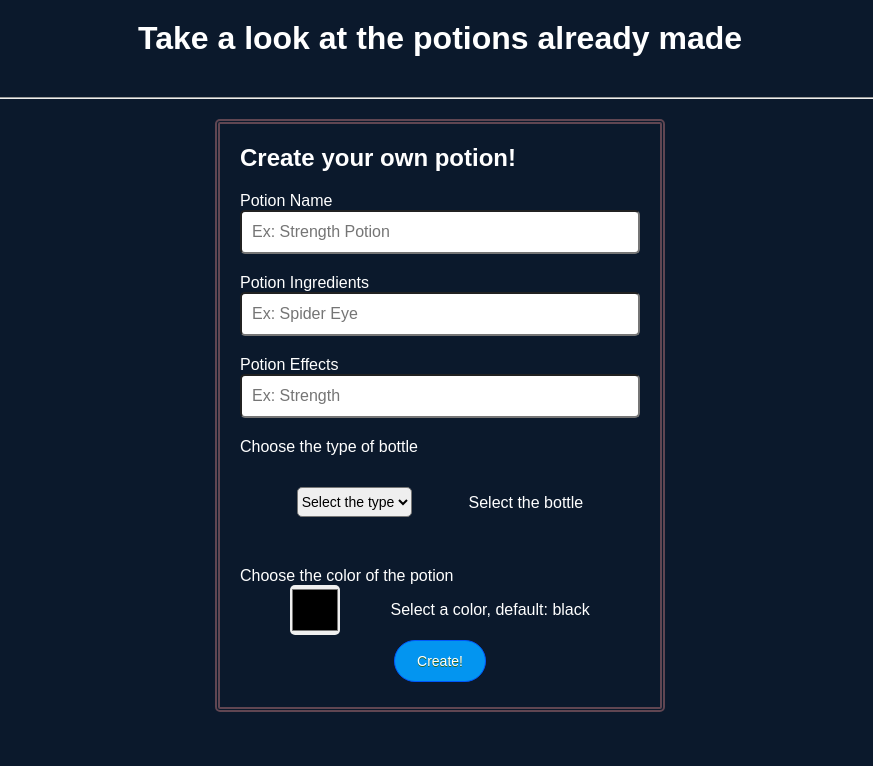
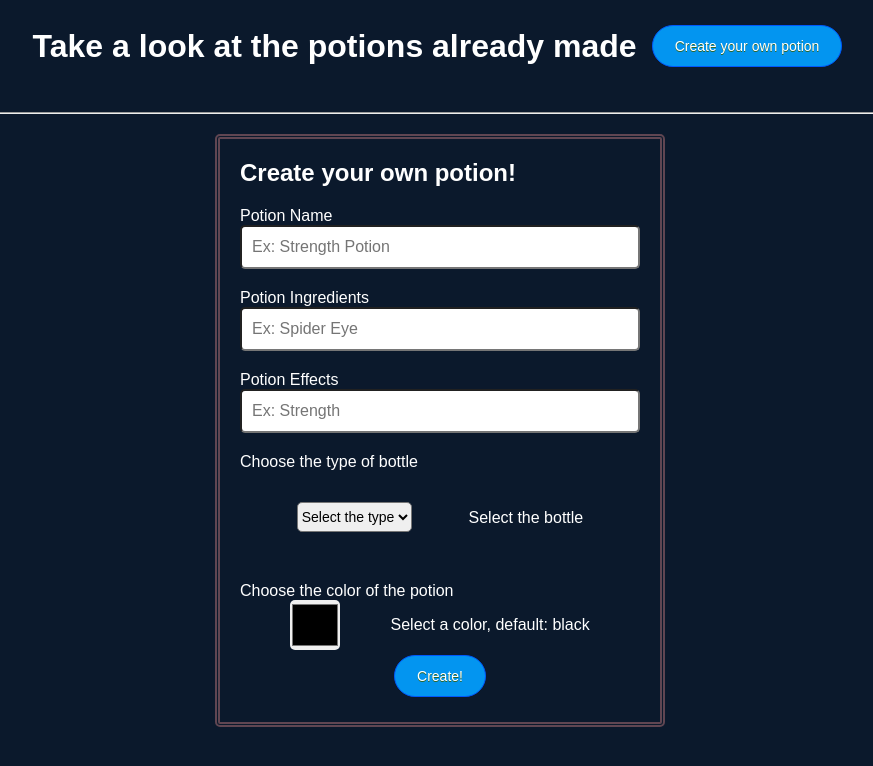
Before and after one commit to oFelpex/potion-maker, a website: page index.html in a window 1280 px wide. Shown: the whole page, without its empty margins (200-1073 px from the left). Drawn offline with Linux system fonts and the light colour scheme; no server answers.

Commit message:
✨ Add a button to scroll from the top to potion creator

```diff
--- a/index.html
+++ b/index.html
@@ -8,7 +8,12 @@
   </head>
   <body>
     <header id="header">
-      <h1>Take a look at the potions already made</h1>
+      <div style="display: flex; align-items: center; gap: 10px">
+        <h1>Take a look at the potions already made</h1>
+        <button onclick="scrollToPotionCreator()">
+          <span>Create your own potion</span>
+        </button>
+      </div>
       <section id="potion-showcase"></section>
     </header>
     <hr />
--- a/script.js
+++ b/script.js
@@ -1,3 +1,8 @@
+function scrollToPotionCreator() {
+  let potionCreator = document.getElementById("potion-creator");
+  potionCreator.scrollIntoView({ behavior: "smooth" });
+}
+
 function bottlePreview() {
   let bottleArr = [
     { name: "bottle-0", imgURL: "./assets/empty-bottles/bottle-0.webp" },
```
